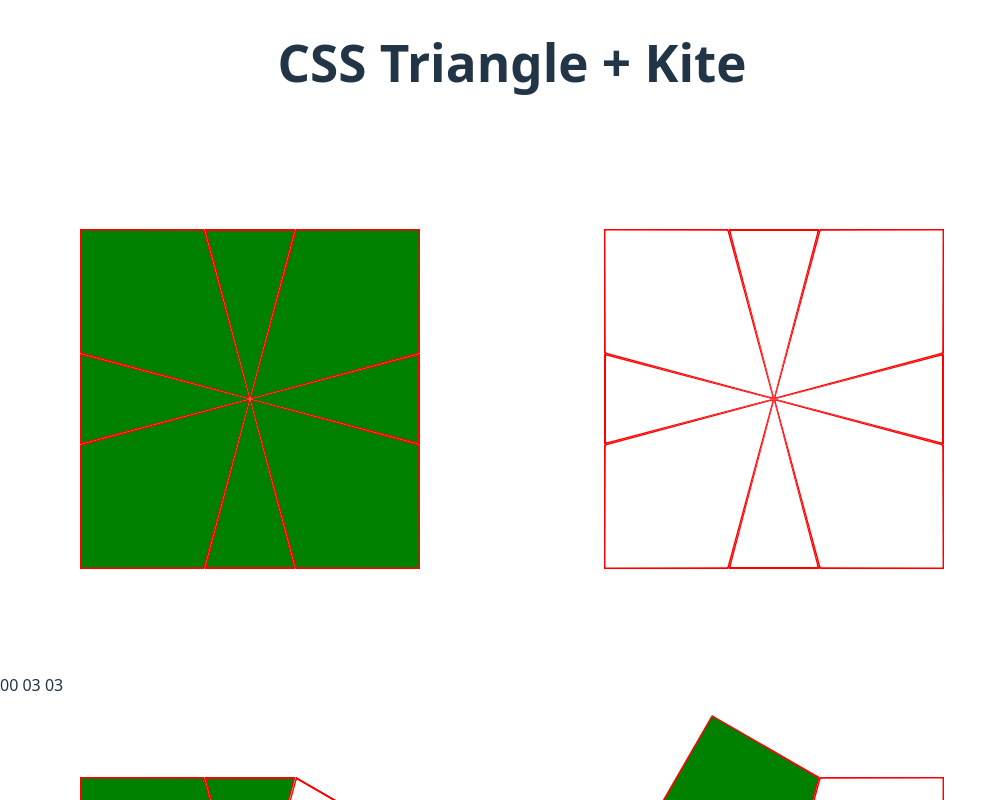
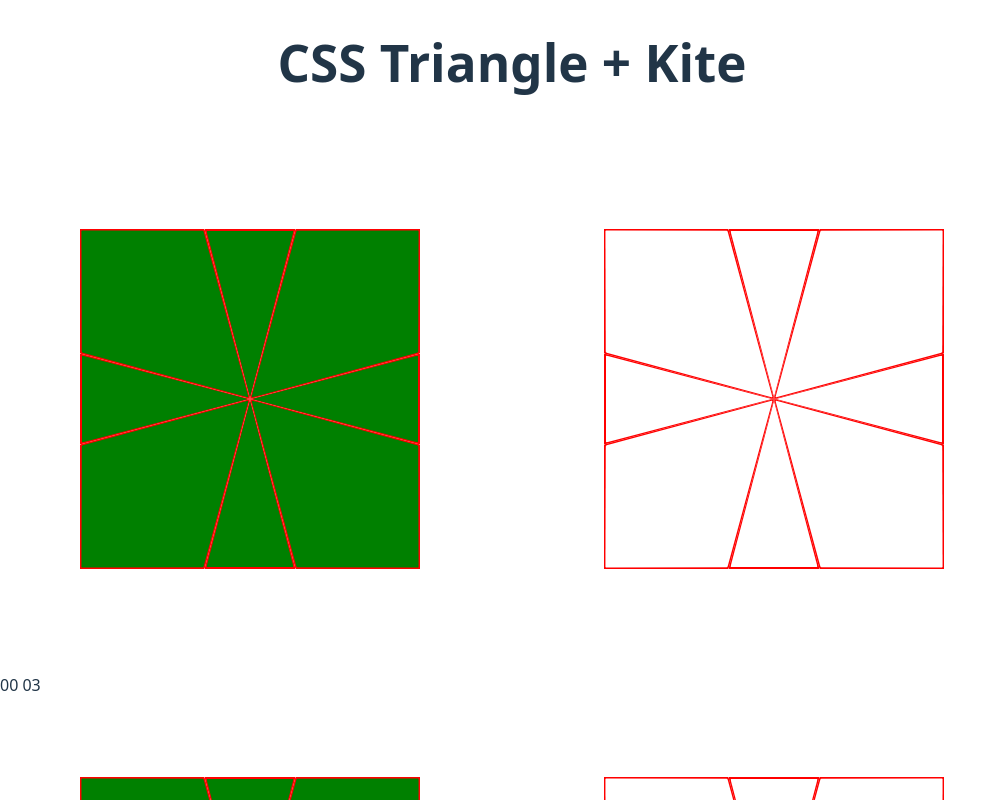
Before and after one commit to ssung1/square1-react, a React (Vite) app: page / in a window 1280 px wide. Shown: the top 800 px of the page, without its empty margins (0-1007 px from the left). Built offline with nearby package versions, Linux system fonts and the light colour scheme.

Commit message:
Break if not flippable

```diff
--- a/src/components/App.jsx
+++ b/src/components/App.jsx
@@ -22,7 +22,7 @@ function convertToDisplayableShapes(face) {
 function App() {
   const cubeVisuals = [
     cube,
-    cube.execute('00 03 03 '),
+    cube.execute('00 03 02 03 '),
   ].map((cubeState, index) => (
     <CubeVisual key={index} {...convertToCubeComponent(cubeState)} />
   ))
--- a/src/cube.js
+++ b/src/cube.js
@@ -109,10 +109,15 @@ export class Cube {
       console.log('Current history so far:', currentCube.executionHistory);
       console.log('Executing operation for reals:', operations.slice(index, index + 3));
       console.log('new history?', [...currentCube.executionHistory, operations.slice(index, index + 3)]);
-      const newCube = currentCube
+      const rotatedCube = currentCube
           .rotateTop(topRotationStep * 30)
-          .rotateBottom(bottomRotationStep * 30)
-          .flip();
+          .rotateBottom(bottomRotationStep * 30);
+
+      if (!rotatedCube.isFlippable()) {
+        return currentCube;
+      }
+
+      const newCube = rotatedCube.flip();
 
       currentCube = new Cube(
         newCube.topFace,
```
